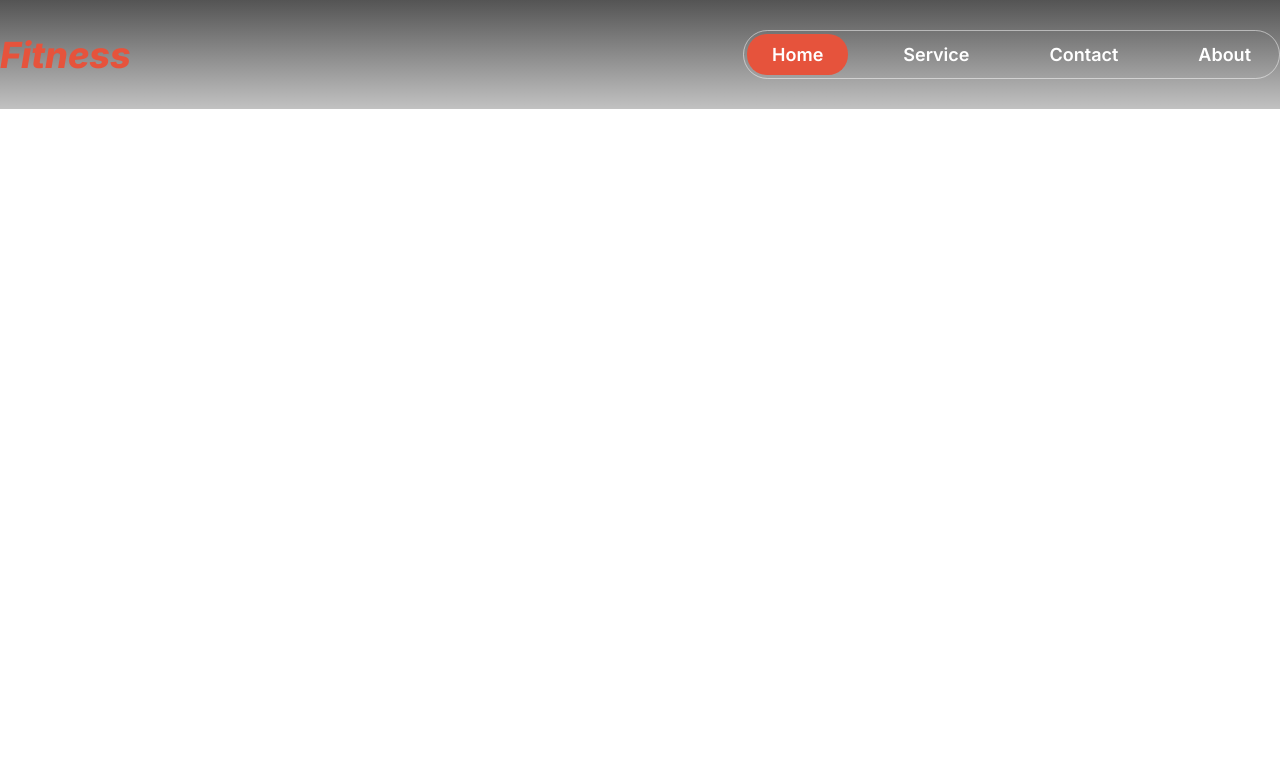
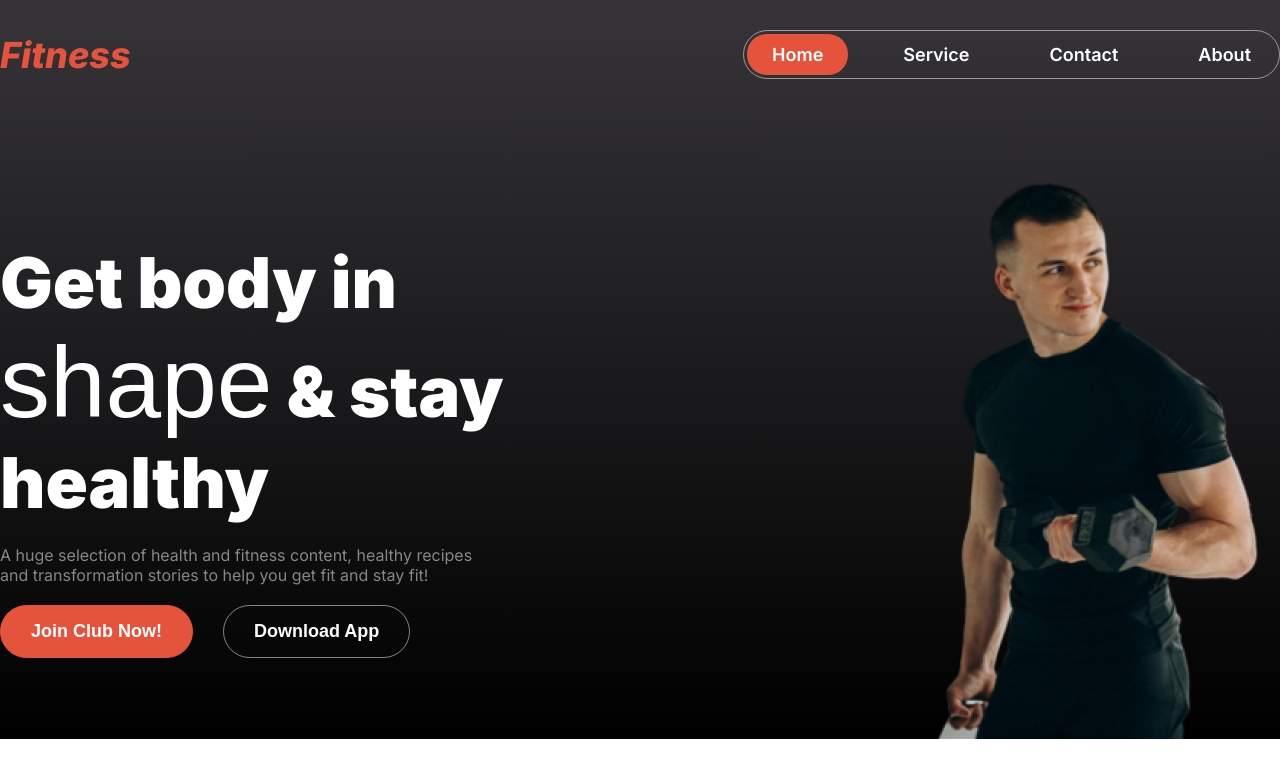
Before and after one commit to momin096/Fitness, a plain HTML site: page index.html in a window 1280 px wide. Drawn offline with Linux system fonts and the light colour scheme; a web font is replaced by a local one.

Commit message:
banner section added

```diff
--- a/index.html
+++ b/index.html
@@ -18,6 +18,17 @@
             </ul>
             <img id="nav-bars" src="./images/bars-solid.svg" alt="">
         </nav>
+        <section class="banner max-width">
+            <div>
+                <h2 class="banner-title">Get body in <br> <span class="font-miama shape">shape</span> & stay <br> healthy</h2>
+                <p class="banner-description">A huge selection of health and fitness content, healthy recipes <br> and transformation stories to help you get fit and stay fit!</p>
+                <div class="banner-btn">
+                    <button class="btn-primary">Join Club Now!</button>
+                    <button class="btn-secondary">Download App</button>
+                </div>
+            </div>
+            <img src="./images/Images 2.png" alt="">
+        </section>
     </header>
 </body>
 </html>
--- a/styles/style.css
+++ b/styles/style.css
@@ -32,6 +32,40 @@
     margin: 0 auto;
 }
 
+.btn-primary{
+    color: white;
+    font-size: 18px;
+    font-weight: 600;
+    padding: 15px 30px;
+    border-radius: 30px;
+    border: 1px solid var(--primary-color);
+    background-color: var(--primary-color);
+    transition: .2s;
+}
+
+.btn-primary:hover{
+    background-color: transparent;
+    border: 1px solid var(--secondary-color);
+
+}
+
+.btn-secondary{
+    color: white;
+    font-size: 18px;
+    font-weight: 600;
+    padding: 15px 30px;
+    border-radius: 30px;
+    border: 1px solid var(--secondary-color);
+    transition: .2s;
+    background-color: transparent;
+}
+
+.btn-secondary:hover{
+    background-color: var(--primary-color);
+    border: 1px solid var(--primary-color);
+
+}
+
 
 
 
@@ -44,7 +78,7 @@
 
 .header{
     /* background: linear-gradient(180deg, #000000 0%, rgba(119, 119, 119, 0.00) 100%); */
-    background: linear-gradient(180.00deg,rgba(17, 17, 17, 0.719),rgba(66, 66, 66, 0.326) 100%);
+    background: linear-gradient(0deg,rgb(0, 0, 0),rgb(54, 52, 56) 100%);
 
 }
 
@@ -98,8 +132,38 @@
 }
 
 
+/* Banner*/
 
+.banner{
+    margin-top: 50px;
+    display: flex;
+    justify-content: space-between;
+    align-items: center;
+}
 
+.banner-title{
+    font-size: 70px;
+    font-weight: 900;
+    color: white;
+    margin-bottom: 20px;
+
+}
+
+.shape{
+    font-size: 100px;
+    font-weight: 500;
+}
+.banner-description{
+    font-size:16px ;
+    font-weight: 400;
+    color: var(--secondary-color);
+    margin-bottom: 20px;
+}
+
+.banner-btn{
+    display: flex;
+    gap: 30px;
+}
 
 
 
```
